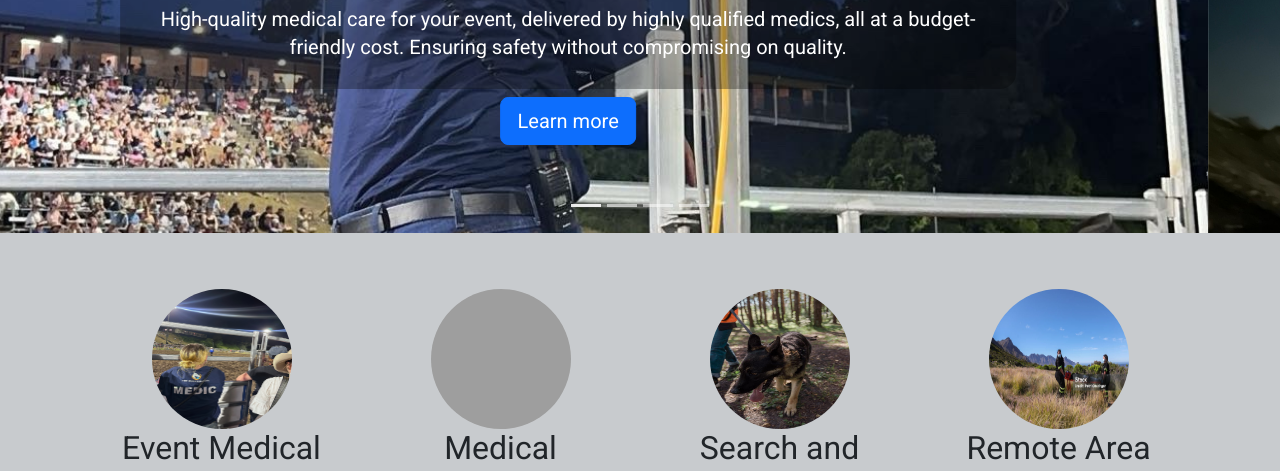
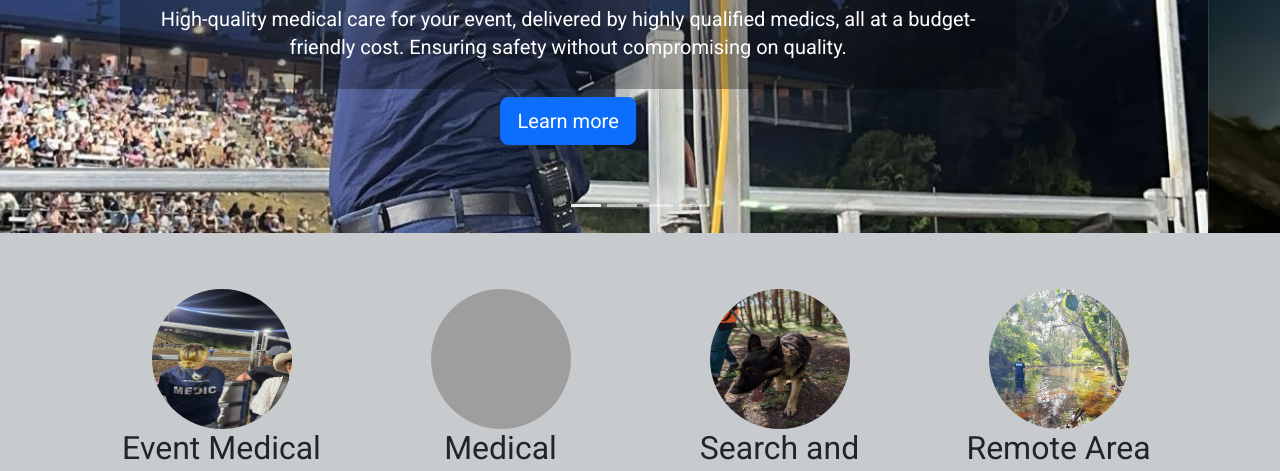
Before and after one commit to HarryWho/remote-ems, a plain HTML site: page index.html in a window 1280 px wide. Shown: the part 327-798 px from the top of the page. Drawn offline with nearby package versions, Linux system fonts and the light colour scheme; grey boxes are pictures that could not be loaded.

Commit message:
changed img on m,artketing

```diff
--- a/index.html
+++ b/index.html
@@ -160,7 +160,7 @@
       <div class="col-lg-3">
         <div class="text-center">
         <!-- <svg class="bd-placeholder-img rounded-circle" width="140" height="140" xmlns="http://www.w3.org/2000/svg" role="img" aria-label="Placeholder" preserveAspectRatio="xMidYMid slice" focusable="false"><title>Placeholder</title><rect width="100%" height="100%" fill="var(--bs-secondary-color)"/></svg> -->
-        <img class="bd-placeholder-img rounded-circle" width="140" height="140" src="./img/ems-4.jpg">
+        <img class="bd-placeholder-img rounded-circle" width="140" height="140" src="./img/jettsearch.JPEG.jpg">
 
         </div>
         <h2 class="fw-normal text-center">Remote Area Medics</h2>
```
